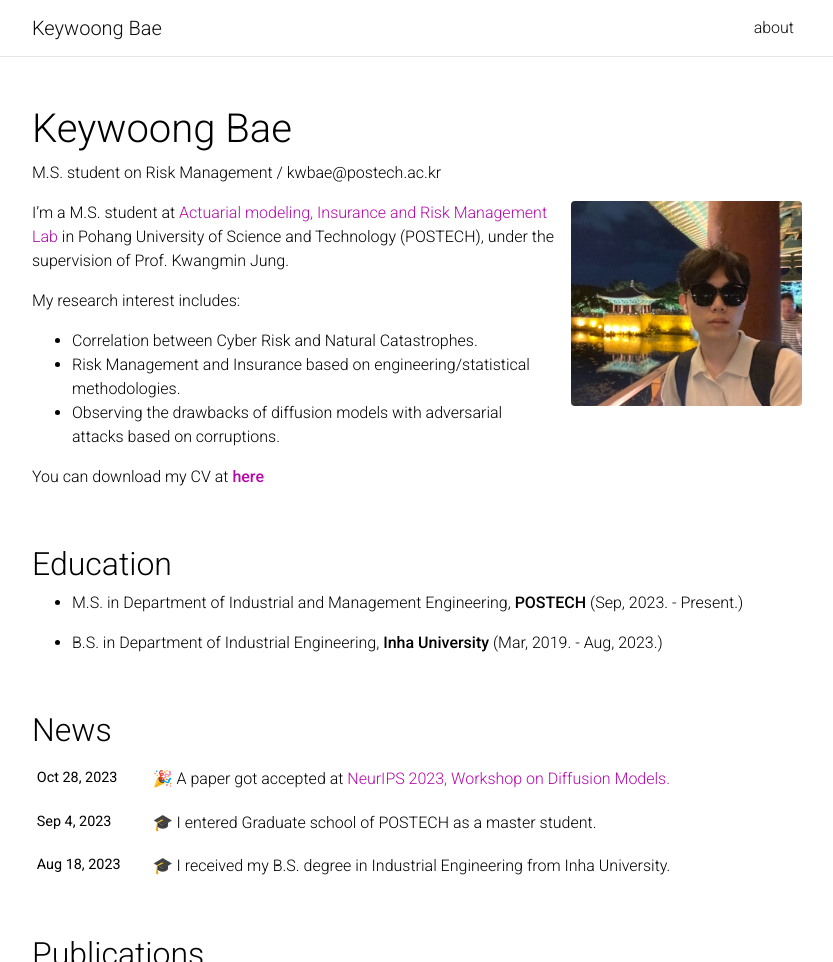
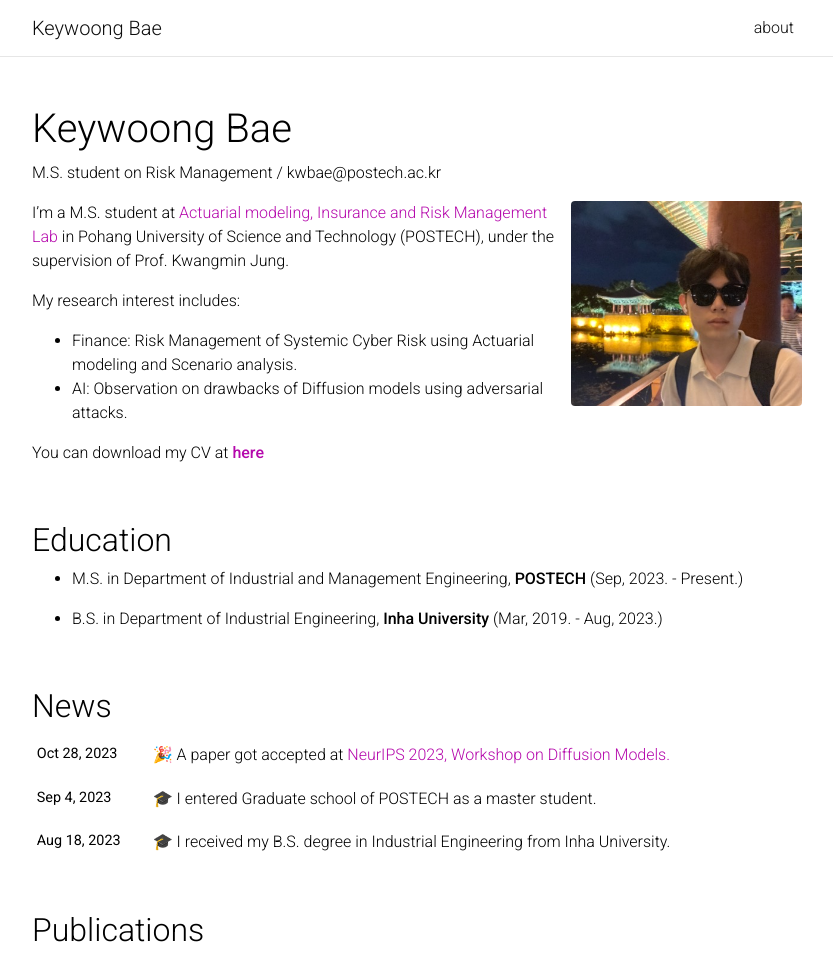
Before and after one commit to kwoongbae/kwoongbae.github.io, a Jekyll site: the page built from _pages/about.md, in a window 1280 px wide and 1377 px high, cut to the strip 0-962 px from the top of the window. Shown: the whole strip, without its empty margins (223-1056 px from the left). Built offline with Jekyll 4.4.1, drawn with Linux system fonts in a browser that asks for light colours; full-size pictures stand in for the smaller copies a plugin makes; comment, search, counter and statistics services are not loaded; a style sheet for code colours, icons or effects is not loaded.

Commit message:
Update about.md

```diff
--- a/_pages/about.md
+++ b/_pages/about.md
@@ -19,9 +19,8 @@ I’m a M.S. student at [Actuarial modeling, Insurance and Risk Management Lab](
 
 My research interest includes:
 
-- Correlation between Cyber Risk and Natural Catastrophes.
-- Risk Management and Insurance based on engineering/statistical methodologies.
-- Observing the drawbacks of diffusion models with adversarial attacks based on corruptions.
+- Finance: Risk Management of Systemic Cyber Risk using Actuarial modeling and Scenario analysis.
+- AI: Observation on drawbacks of Diffusion models using adversarial attacks.
 
 You can download my CV at **[here](../assets/pdf/CV_K,Bae.pdf)**
 
```
